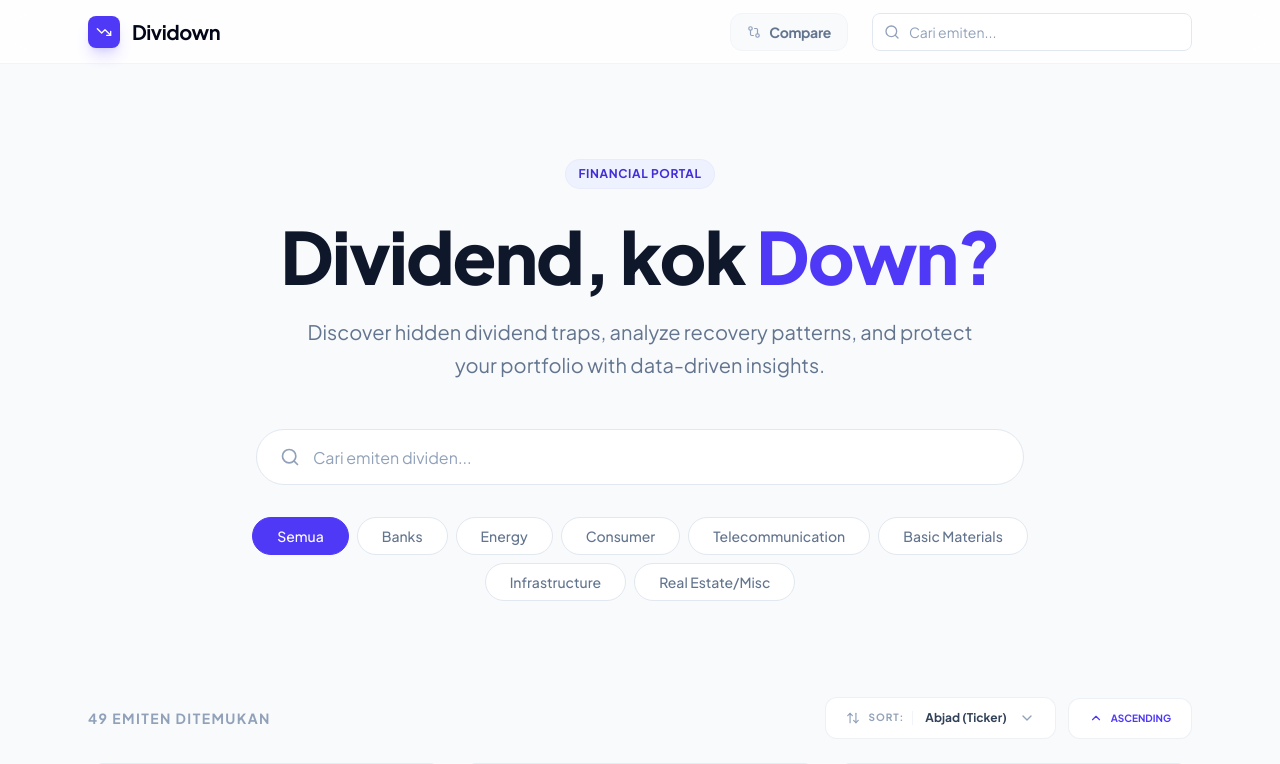
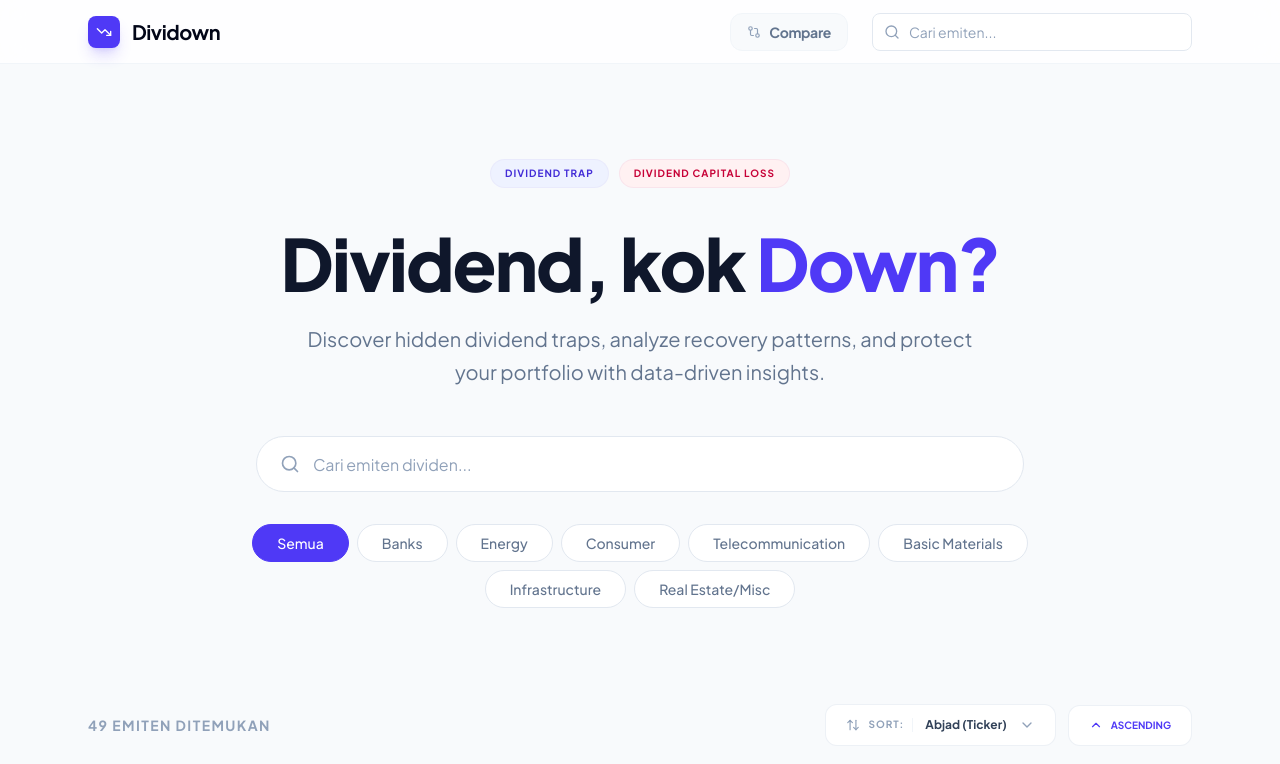
Before and after one commit to affanmaulana/dividown, a React (Vite) app: page / in a window 1280 px wide. Shown: the top 764 px of the page. Built offline with nearby package versions, Linux system fonts and the light colour scheme.

Commit message:
new chips landing page

```diff
--- a/src/LandingPage.jsx
+++ b/src/LandingPage.jsx
@@ -154,8 +154,13 @@ export default function LandingPage() {
 
       {/* HERO */}
       <section className="py-24 px-4 md:px-6 text-center max-w-4xl mx-auto">
-        <div className="inline-flex items-center gap-2 px-3 py-1.5 rounded-full bg-indigo-50 text-indigo-700 text-xs font-bold uppercase tracking-wider mb-8 ring-1 ring-indigo-500/10">
-          Financial Portal
+        <div className="flex flex-wrap justify-center gap-3 mb-10">
+          <div className="inline-flex items-center gap-2 px-3.5 py-1.5 rounded-full bg-indigo-50 text-indigo-700 text-[10px] font-bold uppercase tracking-[0.1em] ring-1 ring-indigo-500/10">
+            Dividend Trap
+          </div>
+          <div className="inline-flex items-center gap-2 px-3.5 py-1.5 rounded-full bg-rose-50 text-rose-700 text-[10px] font-bold uppercase tracking-[0.1em] ring-1 ring-rose-500/10">
+            Dividend Capital Loss
+          </div>
         </div>
         <h1 className="text-5xl md:text-7xl font-extrabold tracking-tight mb-6">
           Dividend, kok <span className="text-indigo-600">Down?</span>
```
